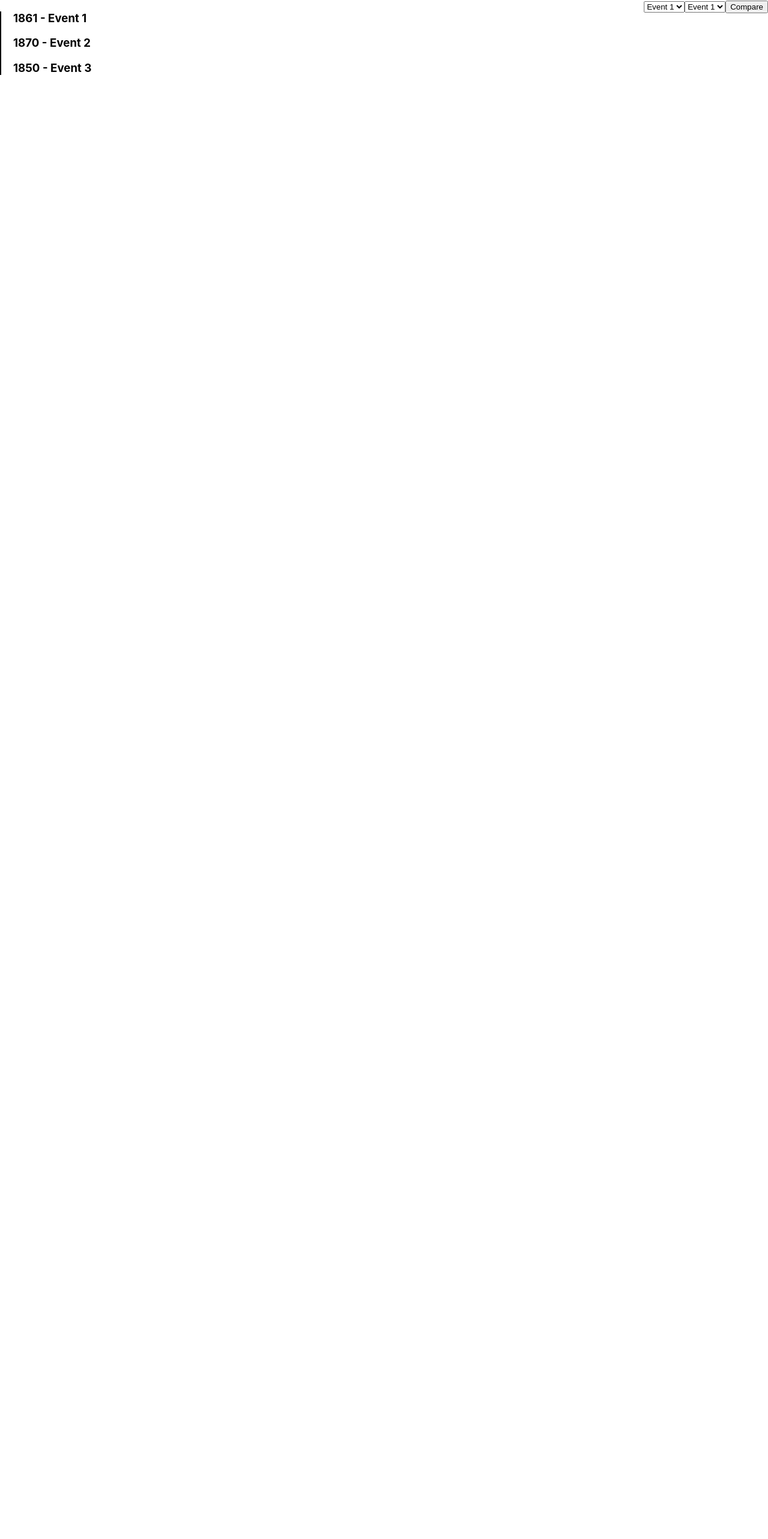
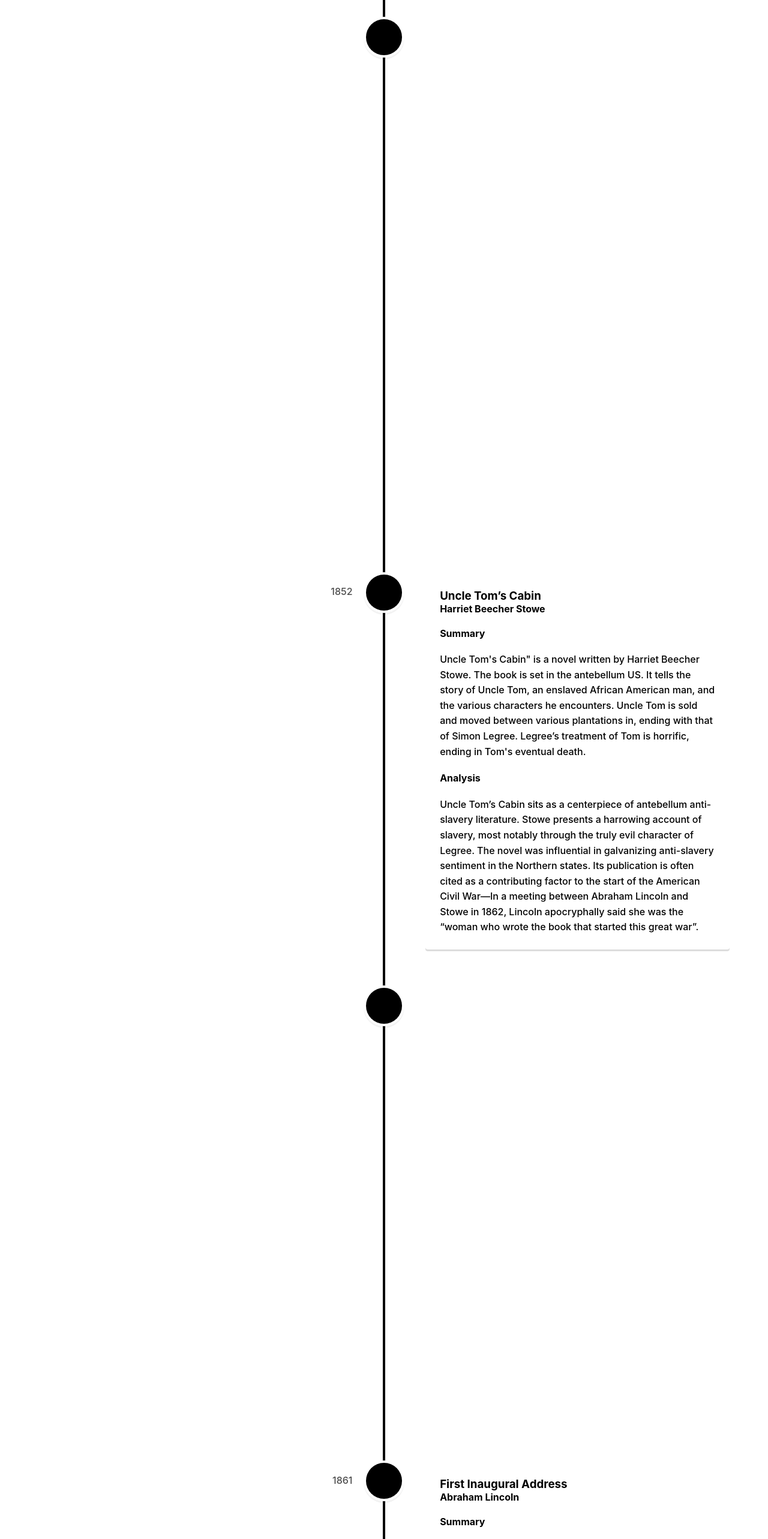
Before and after one commit to LukeBailey181/timelines, a React (Create React App) app: page / in a window 1280 px wide. Shown: the top 2566 px of the page at 60% size. Before the commit the page ends 800 px from the top, so only its background shows below. Built offline with nearby package versions, Linux system fonts and the light colour scheme.

Commit message:
Adding timeline and start of text content

```diff
--- a/src/App.css
+++ b/src/App.css
@@ -1,5 +1,5 @@
 .App {
-  text-align: center;
+  background-color: white;
 }
 
 .App-logo {
--- a/src/App.js
+++ b/src/App.js
@@ -1,57 +1,198 @@
 import React, { useState } from 'react';
 import Timeline from './components/timeline';
 import EventModal from './components/event_modal';
+import { VerticalTimeline, VerticalTimelineElement }  from 'react-vertical-timeline-component';
+import 'react-vertical-timeline-component/style.min.css';
+import './App.css';
 
 const App = () => {
-  const [events] = useState([
-    { id: 1, title: 'Event 1', date: '1861', description: 'Description 1' },
-    { id: 1, title: 'Event 2', date: '1870', description: 'Description 1' },
-    { id: 1, title: 'Event 3', date: '1850', description: 'Description 1' },
-  ]);
-  const [selectedEvents, setSelectedEvents] = useState([null, null]);
-  const [isModalOpen, setIsModalOpen] = useState(false);
-
-  const handleEventSelect = (event, index) => {
-    const newSelectedEvents = [...selectedEvents];
-    newSelectedEvents[index] = event;
-    setSelectedEvents(newSelectedEvents);
-  };
-
-  const handleCompareClick = () => {
-    setIsModalOpen(true);
-  };
-
-  const closeModal = () => {
-    setIsModalOpen(false);
-  };
 
   return (
-    <div>
-      <div style={{ position: 'fixed', top: 0, right: 0 }}>
-        <select onChange={(e) => handleEventSelect(events[e.target.value], 0)}>
-          {events.map((event, index) => (
-            <option key={event.id} value={index}>{event.title}</option>
-          ))}
-        </select>
-        <select onChange={(e) => handleEventSelect(events[e.target.value], 1)}>
-          {events.map((event, index) => (
-            <option key={event.id} value={index}>{event.title}</option>
-          ))}
-        </select>
-        <button onClick={handleCompareClick}>Compare</button>
-      </div>
+    //<div className="App">
+    <VerticalTimeline
+    animate={true}
+    lineColor="black"
+    >
+  <VerticalTimelineElement
+    className="vertical-timeline-element--work"
+    //contentStyle={{ background: 'rgb(33, 150, 243)', color: '#fff' }}
+    //contentArrowStyle={{ borderRight: '7px solid  rgb(33, 150, 243)' }}
+    date="1831"
+    //iconStyle={{ background: 'black', color: '#fff' }}
+    iconStyle={{ background: 'black', color: '#fff' }}
+    //icon={<WorkIcon />}
+  >
+    <h3 className="vertical-timeline-element-title">The Confessions of Nat Turner</h3>
+    <h4>Summary</h4>
+    <p>
+    Nat Turner was an enslaved African-American preacher who believed he received visions from God,
+    guiding him towards an insurrection. In August 1831, Turner led a group of enslaved and free black
+    people in a rebellion. They went from plantation to plantation, liberating slaves and
+    killing white inhabitants, aiming to strike fear in the heart of the institution of slavery.
+    The rebellion was eventually suppressed, and Turner went into hiding but was captured two months later.
+    In the wake of the revolt, there was widespread fear and violent reprisals against the black population.
+    <br></br>
+    <br></br>
+    Turner was interviewed by Thomas R. Gray while in jail awaiting trial. Gray published "The Confessions of Nat Turner,"
+    presenting it as Turner's own account of his life and the reasons behind the rebellion.
+    </p>
+    <h4>Analysis</h4>
+    <p>
+    There is much debate over how authentic the confessions of Nat Turner are and how much was doctored by Gray.
+     What is clear however is the consequence of Turner’s action. On the one hand, it led to severe reprisals for
+     enslaved people. Southern states prohibited masters from teaching slaves to read and write, and many black
+     preachers were removed and replaced with whites. In contrast to this, it led to a swell of abolitionist thinking
+     in the North by providing evidence that southern rhetoric about slavery as a pastoral institution was false.
+    </p>
+  </VerticalTimelineElement>
+  <VerticalTimelineElement
+    className="vertical-timeline-element--work"
+    date="1852"
+    iconStyle={{ background: 'black', color: '#fff' }}
+    //icon={<WorkIcon />}
+  >
+    <h3 className="vertical-timeline-element-title">Uncle Tom’s Cabin</h3>
+    <h4 className="vertical-timeline-element-subtitle">Harriet Beecher Stowe</h4>
+    <h4>Summary</h4>
+    <p>
+    Uncle Tom's Cabin" is a novel written by Harriet Beecher Stowe. The book is set in the antebellum US.
+    It tells the story of Uncle Tom, an enslaved African American man, and the various characters he encounters.
+     Uncle Tom is sold and moved between various plantations in, ending with that of Simon Legree. Legree’s
+     treatment of Tom is horrific, ending in Tom's eventual death.
+    </p>
+    <h4>Analysis</h4>
+    <p>
+    Uncle Tom’s Cabin sits as a centerpiece of antebellum anti-slavery literature. Stowe presents a harrowing account of slavery,
+    most notably through the truly evil character of Legree. The novel was influential in galvanizing anti-slavery sentiment
+    in the Northern states. Its publication is often cited as a contributing factor to the start of the American
+    Civil War—In a meeting between Abraham Lincoln and Stowe in 1862, Lincoln apocryphally said she was the
+    “woman who wrote the book that started this great war”.
+    </p>
+  </VerticalTimelineElement>
+  <VerticalTimelineElement
+    className="vertical-timeline-element--work"
+    date="1855"
+    iconStyle={{ background: 'black', color: '#fff' }}
+    //icon={<WorkIcon />}
+  >
+    <h3 className="vertical-timeline-element-title">Benito Cereno</h3>
+    <h4 className="vertical-timeline-element-subtitle">Herman Melville</h4>
+    <h4>Summary</h4>
+    <p>
+    Herman Melville's "Benito Cereno" is a novella first published in 1855.
+    The story is set on a Spanish slave ship, the San Dominick, which is encountered by an American whaling ship,
+    the Bachelor's Delight, off the coast of Chile. The American captain, Amasa Delano, boards the ship to offer assistance,
+    as the San Dominick appears to be in distress. Delano meets the Spanish captain, Benito Cereno, and a group of slaves. Cereno acts
+    as though nothing is wrong, however it is later revealed that the slaves, lead by a man named Babo, have revolted and are secretly
+    in charge of the vessel. A battle ensues, and the slaves are subdued.
+    </p>
+    <h4>Analysis</h4>
+    <p>
+    “Benito Cereno” is a particularly unsettling work to read. Throughout the novella, it is clear that something is wrong,
+    that Cereno is hiding something, and that Delano is missing it. When it is eventually revealed that the slaves have been in control
+    the entire time, the reader is left in a similar state of shock to the Delano. Babo’s character is of considerable note—whilst outwardly
+    he presents as a loyal servant to Cereno, he is in fact the most intelligent character of the book.
+    </p>
+  </VerticalTimelineElement>
+  <VerticalTimelineElement
+    className="vertical-timeline-element--work"
+    date="1861"
+    iconStyle={{ background: 'black', color: '#fff' }}
+    //icon={<WorkIcon />}
+  >
+    <h3 className="vertical-timeline-element-title">First Inaugural Address</h3>
+    <h4 className="vertical-timeline-element-subtitle">Abraham Lincoln</h4>
+    <h4>Summary</h4>
+    <p>
+    Abraham Lincoln was inaugurated on March 4th 1861. After winning the election in 1860, South Carolina succeeded,
+    followed by 6 other states before Lincoln’s inauguration: Mississippi, Florida, Alabama, Georgia, Louisiana, and Texas.
+     In April 1861, the first bloodshed of the Civil War would be committed by southerners at the attack on Fort Sumter.
+     In Lincoln’s first address, taking place this attack, focuses on reconciliation with the South, assuring southerners
+     that he did not intend to end slavery.
+    </p>
+    <h4>Analysis</h4>
+    <p>
+    Lincoln’s first inaugural address was widely criticized by abolitionists as being unacceptably tolerant and supportive of slavery.
+    In a scathing rebuke of Lincoln’s speech, Frederick Douglass wrote, “Mr. Lincoln opens his address by announcing his complete
+    loyalty to slavery in the slave states”. Whilst Lincoln eventually enacts the emancipation proclamation, he was by no means a staunch
+    abolitionist, especially at the beginning of his tenure. At this time it is clear that Lincoln’s primary concern is that of the Union,
+    and not the end of slavery.
+    </p>
+  </VerticalTimelineElement>
+  <VerticalTimelineElement
+    className="vertical-timeline-element--work"
+    date="1863"
+    iconStyle={{ background: 'black', color: '#fff' }}
+    //icon={<SchoolIcon />}
+  >
+    <h3 className="vertical-timeline-element-title">Emancipation Proclamation</h3>
+    <h4 className="vertical-timeline-element-subtitle">Abraham Lincoln</h4>
+    <h4>Summary</h4>
+    <p>
+    “On the first day of January, in the year of our Lord one thousand eight hundred and sixty-three,
+    all persons held as slaves within any State or designated part of a State, the people whereof shall then
+     be in rebellion against the United States, shall be then, thenceforward, and forever free”.
+    </p>
+    <h4>Analysis</h4>
+    <p>
+    The emancipation proclamation served as a critical step towards the freedom of enslaved people, but notably well short of
+    this goal in many ways. Most significantly, it only applied to states that had succeeded from the union (meaning loyal border
+    slave states were unaffected), and exempted parts of the confederacy that were already under union control. It did however
+    contribute to a clear redefinement of the war from being about the preservation of the union to the ending of slavery.
+    Lincoln would make these thoughts explicitly clear in his second inaugural  address on March 4, 1865, stating “all knew that
+     this interest [slavery] was somehow the cause of the war.”
+    </p>
+  </VerticalTimelineElement>
+  <VerticalTimelineElement
+    className="vertical-timeline-element--work"
+    date="1864"
+    iconStyle={{ background: 'black', color: '#fff' }}
+    //icon={<SchoolIcon />}
+  >
+    <h3 className="vertical-timeline-element-title">Letter of Port Royal Freedmen to President Lincoln</h3>
+    <h4>Summary</h4>
+    <p>
+    The letter from the Port Royal Freedmen to President Lincoln, dated March 1, 1864, voiced the concerns of 19
+    freedmen over unfair treatment by Edward Philbrick, who bought their former masters' lands under false promises.
+     Philbrick had initially agreed to sell the lands back to the freedmen at $1 per acre but later refused and demanded
+     $10 per acre. The freedmen also report an incident of abuse by Philbrick's agent, which went unaddressed.
+      <br></br>
+      <br></br>
+      They requested Lincoln to either compel Philbrick to honor his initial promise, have the government repurchase the
+      land and allow them to farm it, or appoint a just agent to oversee their treatment. They seek an urgent response to
+       guide their next steps, expressing deep respect for Lincoln.
+    </p>
+    <h4>Analysis</h4>
+    <p>
+    The letter gives an insight into the troubles that would be felt by former enslaved people the country over after the
+    emancipation proclamation. Despite the freed status of those writing the letter, we see that they are really free in
+     name only—they are cheated, forced to work, and still mistreated. This story would be repeated across the country
+      in the years to come, most notably through sharecropping.
+    </p>
+  </VerticalTimelineElement>
+  <VerticalTimelineElement
+    className="vertical-timeline-element--work"
+    date="1884"
+    iconStyle={{ background: 'black', color: '#fff' }}
+    //icon={<SchoolIcon />}
+  >
+    <h3 className="vertical-timeline-element-title">The Adventures of Huckleberry Finn</h3>
+    <h4 className="vertical-timeline-element-subtitle">Mark Twain</h4>
+    <h4>Summary</h4>
+    <p>
+      Creative Direction, Visual Design
+    </p>
+    <h4>Analysis</h4>
+    <p>
 
-      <Timeline events={events} />
-
-      {isModalOpen && selectedEvents[0] && selectedEvents[1] && (
-        <EventModal
-          event1={selectedEvents[0]}
-          event2={selectedEvents[1]}
-          connectionInfo="Info about the connection"
-          onClose={closeModal}
-        />
-      )}
-    </div>
+    </p>
+  </VerticalTimelineElement>
+  <VerticalTimelineElement
+    iconStyle={{ background: 'black', color: '#fff' }}
+    //icon={<StarIcon />}
+  />
+</VerticalTimeline>
+   // </div>
   );
 };
 
```
